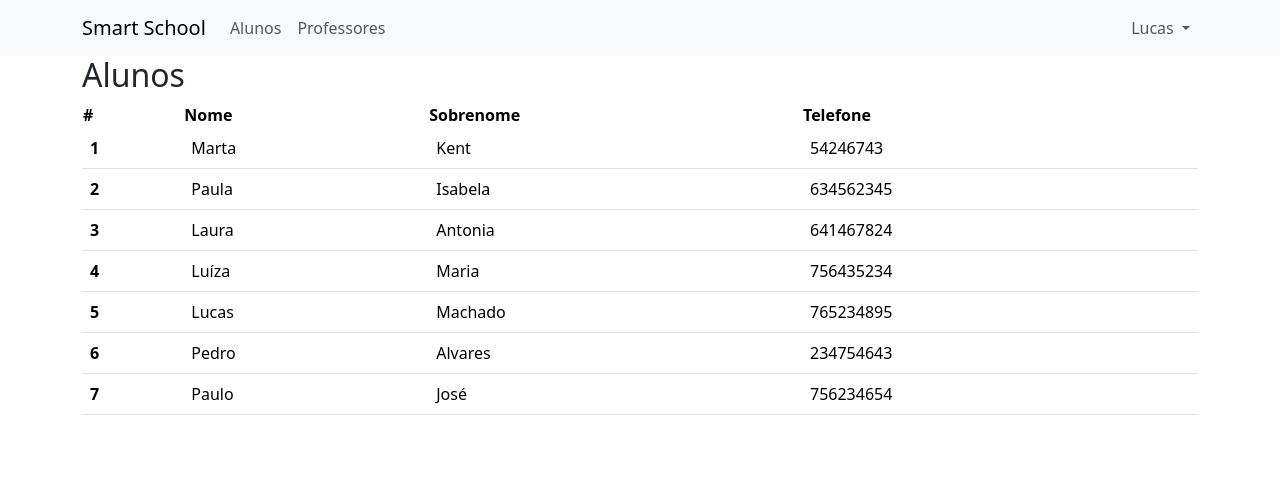
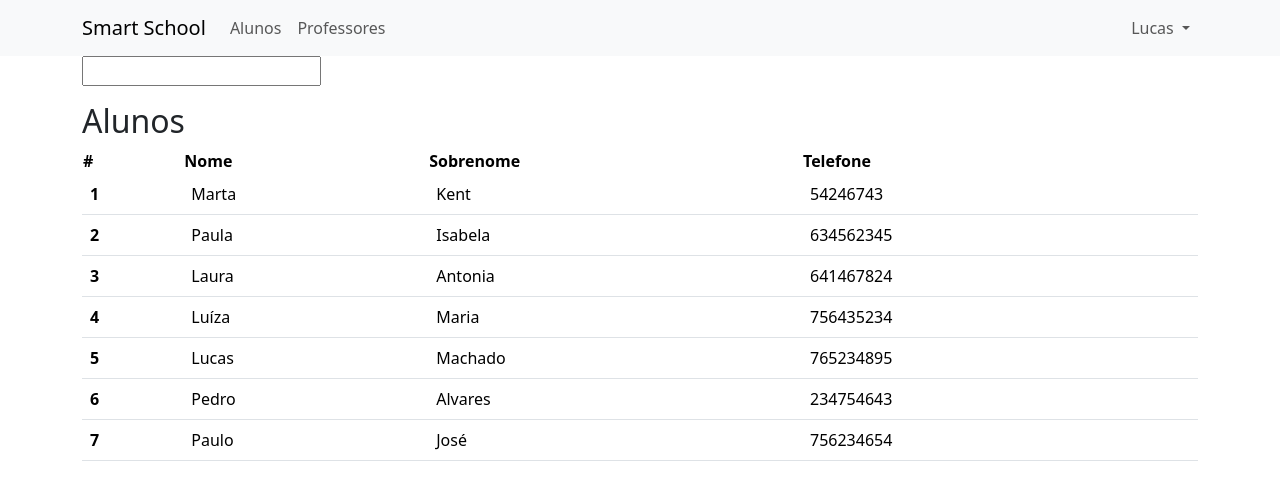
Before and after one commit to OQueLucas/SmartSchool, an Angular app: page /alunos in a window 1280 px wide. Shown: the top 500 px of the page. Built offline with nearby package versions, Linux system fonts and the light colour scheme.

Commit message:
activing and testing the two way databinds

```diff
--- a/src/app/alunos/alunos.component.html
+++ b/src/app/alunos/alunos.component.html
@@ -1,4 +1,10 @@
 <div class="row">
+
+  <div>
+    <input type="text" [(ngModel)]="textSimple">
+    <p>{{textSimple}}</p>
+  </div>
+
   <div class="col-sm-6" *ngIf="alunoSelecionado">
     <div class="row">
       <div class="col-auto me-auto">
--- a/src/app/app.module.ts
+++ b/src/app/app.module.ts
@@ -1,5 +1,6 @@
 import { NgModule } from '@angular/core';
 import { BrowserModule } from '@angular/platform-browser';
+import { FormsModule } from '@angular/forms';
 
 import { AppRoutingModule } from './app-routing.module';
 import { AppComponent } from './app.component';
@@ -22,7 +23,13 @@ import { BrowserAnimationsModule } from '@angular/platform-browser/animations';
     DashboardComponent,
     NavComponent,
   ],
-  imports: [BrowserModule, AppRoutingModule, BsDropdownModule.forRoot(), BrowserAnimationsModule],
+  imports: [
+    BrowserModule,
+    AppRoutingModule,
+    BsDropdownModule.forRoot(),
+    BrowserAnimationsModule,
+    FormsModule,
+  ],
   providers: [],
   bootstrap: [AppComponent],
 })
```
